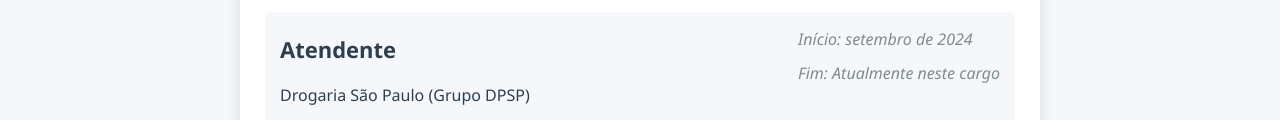
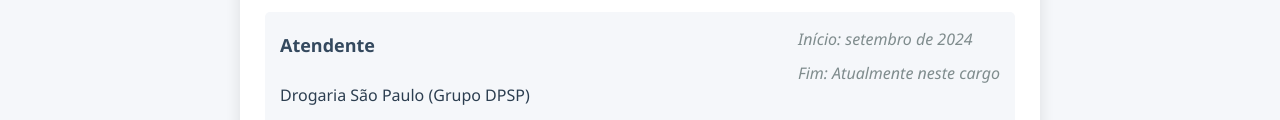
Before and after one commit to GuilhermeFelipeCoelho/curriculumHTML, a plain HTML site: page index.html in a window 1280 px wide. Shown: the part 659-779 px from the top of the page. Drawn offline with Linux system fonts and the light colour scheme.

Commit message:
update style

```diff
--- a/index.html
+++ b/index.html
@@ -109,9 +109,11 @@
         }
 
         .experiencias{
+            color: var(--dark);
             border-style: none;
             margin-top: 0.2em;
             font-size: 22px;
+            font-size: 18px;
         }
 
         .contact-info .telefone:hover{
```
